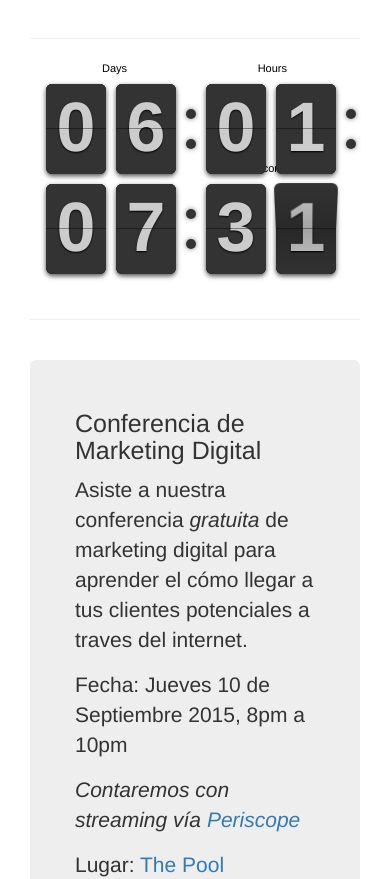
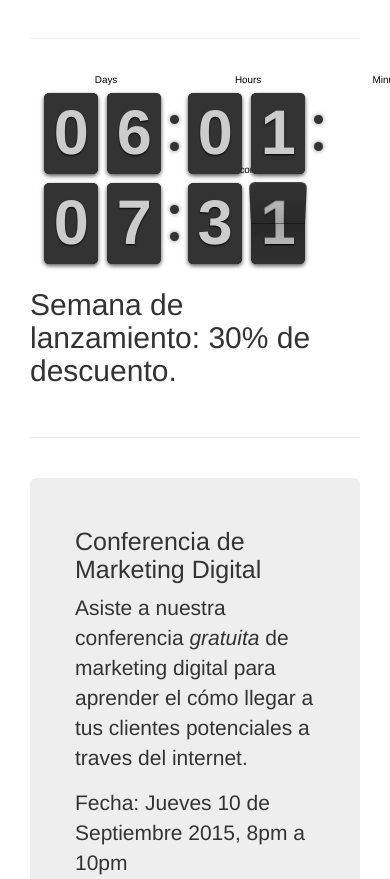
Before and after one commit to maxcantu/entry, a plain HTML site: page index.html in a window 390 px wide. Shown: the part 1207-2086 px from the top of the page. Drawn offline with Linux system fonts and the light colour scheme; a web font is replaced by a local one.

Commit message:
responsive

```diff
--- a/css/one-page-wonder.css
+++ b/css/one-page-wonder.css
@@ -258,3 +258,36 @@ footer {
         padding: 50px 0;
     }
 }
+
+/* Counter */
+
+@media(max-width:320px) {
+	.your-clock{
+	   zoom: 0.2;
+	   -moz-transform: scale(0.2)
+	}
+}
+@media(max-width:479px) {
+	.your-clock{
+	   zoom: 0.45;
+	   -moz-transform: scale(0.45)
+	}
+}
+@media(max-width:768px) {
+	.your-clock{
+	   zoom: 0.6;
+	   -moz-transform: scale(0.6)
+	}
+}
+@media(max-width:900px) {
+	.your-clock{
+	   zoom: 0.8;
+	   -moz-transform: scale(0.8)
+	}
+}
+@media(max-width:1300px) {
+	.your-clock{
+	   zoom: 0.9;
+	   -moz-transform: scale(0.9)
+	}
+}
--- a/index.html
+++ b/index.html
@@ -116,7 +116,14 @@
 		<hr class="featurette-divider">
 
 		<div class="featurette" style="overflow: visible;">
-			<div class="your-clock"></div>
+			<div class="row">
+				<div class="col-md-8">
+					<div class="your-clock"></div>
+				</div>
+				<div class="col-md-4">
+					<h2>Semana de lanzamiento: 30% de descuento.</h2>
+				</div>
+			</div>
         </div>
 
 		<hr class="featurette-divider">
```
